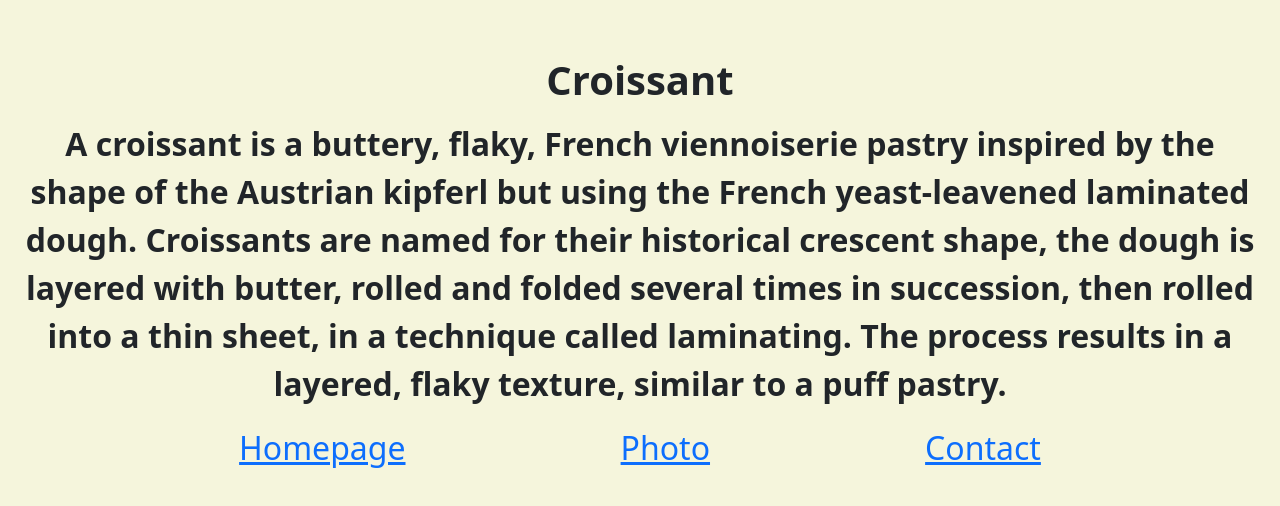
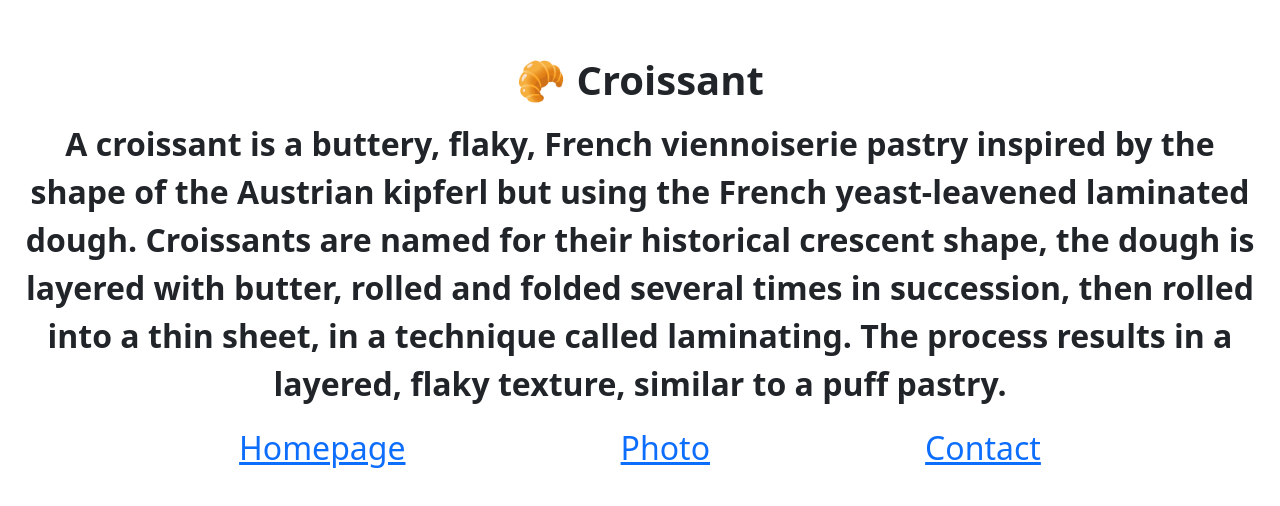
Before and after one commit to MargaritaKremen/Croissant, a plain HTML site: page index.html in a window 1280 px wide. Drawn offline with nearby package versions, Linux system fonts and the light colour scheme.

Commit message:
Change background

```diff
--- a/index.html
+++ b/index.html
@@ -15,7 +15,7 @@
     <title>Croissant</title>
 </head>
 <body class="mx-4">
-    <h1 class="mt-5 px-2 py-2 fw-bold fs-1">Croissant</h1>
+    <h1 class="mt-5 px-2 py-2 fw-bold fs-1">🥐 Croissant</h1>
     <p class="mt-2 fw-semibold fs-2"> A croissant is a buttery, flaky, French viennoiserie pastry inspired by the shape of the Austrian kipferl
         but using the French yeast-leavened laminated dough. Croissants are named for their historical crescent shape,
         the dough is layered with butter, rolled and folded several times in succession, then rolled into a thin sheet,
--- a/styles.css
+++ b/styles.css
@@ -1,5 +1,5 @@
 body{
-  background-color: beige;
+  background-color: radial-gradient(905px at 4.9% 85.8%, rgb(255, 243, 242) 0.1%, rgb(255, 247, 220) 57.6%);
 }
 h1 {
     text-align: center;
```
